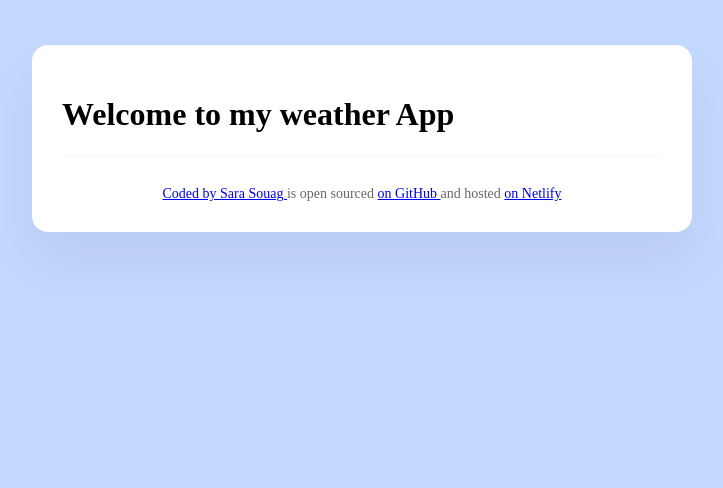
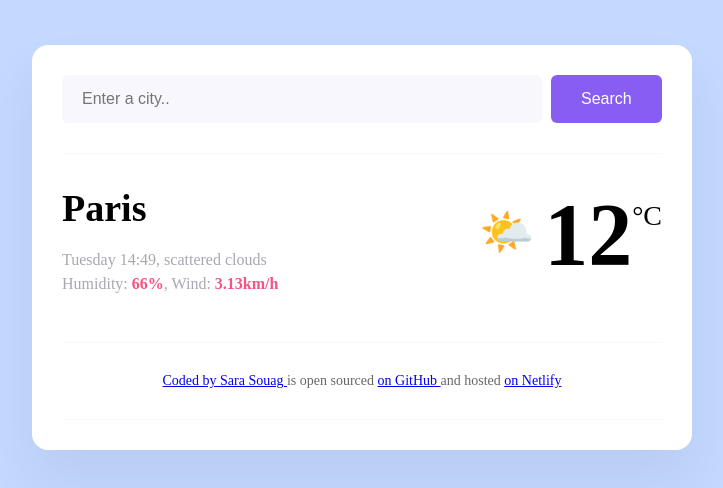
Before and after one commit to Sara-707/My-weather-app, a plain HTML site: page index.html in a window 1280 px wide. Shown: the whole page, without its empty margins (278-1001 px from the left). Drawn offline with Linux system fonts and the light colour scheme.

Commit message:
Added header and class (search-form)

```diff
--- a/index.html
+++ b/index.html
@@ -4,11 +4,39 @@
     <meta charset="UTF-8" />
     <meta name="viewport" content="width=device-width, initial-scale=1.0" />
     <link rel="stylesheet" href="src/style.css" />
-    <title>Document</title>
+    <title>my-weather-app</title>
   </head>
   <body>
     <div class="weather-app">
-      <h1>Welcome to my weather App</h1>
+        <header>
+            <header>
+        <form class="search-form">
+          <input
+            type="search"
+            placeholder="Enter a city.."
+            required
+            class="search-form-input"
+          />
+          <input type="submit" value="Search" class="search-form-button" />
+        </form>
+      </header>
+      <main>
+        <div class="weather-app-data">
+          <div>
+            <h1 class="weather-app-city">Paris</h1>
+            <p class="weather-app-details">
+              Tuesday 14:49, scattered clouds
+              <br />
+              Humidity: <strong>66%</strong>, Wind: <strong>3.13km/h</strong>
+            </p>
+          </div>
+          <div class="weather-app-temperature-container">
+            <div class="weather-app-icon">🌤️</div>
+            <div class="weather-app-temperature">12</div>
+            <div class="weatehr-app-unit">°C</div>
+          </div>
+        </div>
+           </main>
       <footer>
         <a href="https://github.com/Sara-707"> Coded by Sara Souag </a>
         is open sourced
```
Also changed, not shown: 1 other file.
